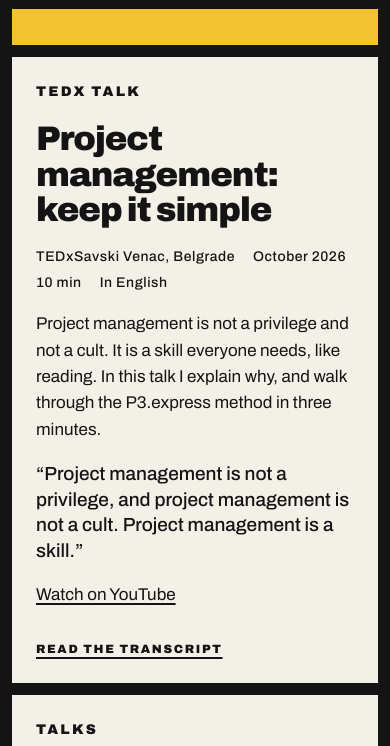
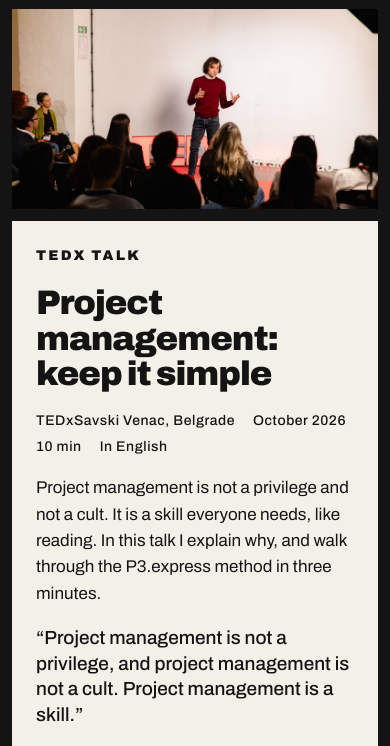
Before and after one commit to ilenkov4you/ilenkov4you.github.io, a plain HTML site: page index.html in a window 390 px wide. Shown: the part 4016-4762 px from the top of the page. Drawn offline with Linux system fonts and the light colour scheme.

Commit message:
TEDx section: stage photo with the audience instead of the plain yellow plane
Co-Authored-By: Claude Opus 5.5 <noreply@anthropic.com>

```diff
--- a/index.html
+++ b/index.html
@@ -250,7 +250,8 @@ h3 { margin: 0; font-weight: 900; font-size: 40px; line-height: 1.05; letter-spa
 .play::after { content: ""; position: absolute; left: 36px; top: 28px; border-style: solid; border-width: 20px 0 20px 32px; border-color: transparent transparent transparent var(--on-colour); }
 .video > a:hover .play { background: var(--blue); }
 .video > a:focus-visible { outline: 6px solid var(--yellow); outline-offset: -6px; }
-.tedx-media .yellow { flex: 1 1 auto; min-height: 48px; }
+.tedx-photo { position: relative; flex: 1 1 auto; min-height: 180px; overflow: hidden; background: var(--paper); }
+.tedx-photo img { position: absolute; inset: 0; width: 100%; height: 100%; object-fit: cover; object-position: 50% 45%; display: block; }
 .tedx-text { flex: 2 1 340px; }
 .tedx-text blockquote { margin: 0; font-size: 22px; line-height: 1.35; font-weight: 500; }
 .transcript-text { display: flex; flex-direction: column; gap: 12px; padding-top: 14px; font-size: 15px; }
@@ -268,7 +269,7 @@ h3 { margin: 0; font-weight: 900; font-size: 40px; line-height: 1.05; letter-spa
   .hero-tedx .go { font-size: 22px; }
   .play { width: 64px; height: 64px; }
   .play::after { left: 24px; top: 18px; border-width: 14px 0 14px 22px; }
-  .tedx-media .yellow { min-height: 36px; }
+  .tedx-photo { min-height: 200px; }
   .tedx-text blockquote { font-size: 19px; }
   .book-cover { min-height: 0; }
   .invite { min-height: 140px; font-size: 30px; }
@@ -388,7 +389,9 @@ h3 { margin: 0; font-weight: 900; font-size: 40px; line-height: 1.05; letter-spa
             <span class="play" aria-hidden="true"></span>
           </a>
         </div>
-        <div class="yellow" aria-hidden="true"></div>
+        <div class="tedx-photo">
+          <img src="tedx-stage.jpg" width="1600" height="1066" loading="lazy" alt="Dmitrii Ilenkov on stage at TEDxSavski Venac in Belgrade, October 2026, with the audience in the foreground">
+        </div>
       </div>
       <div class="cell tedx-text">
         <h2 id="h-tedx">TEDx talk</h2>
```
Also changed, not shown: tedx-stage.jpg (added), 1 other file.
